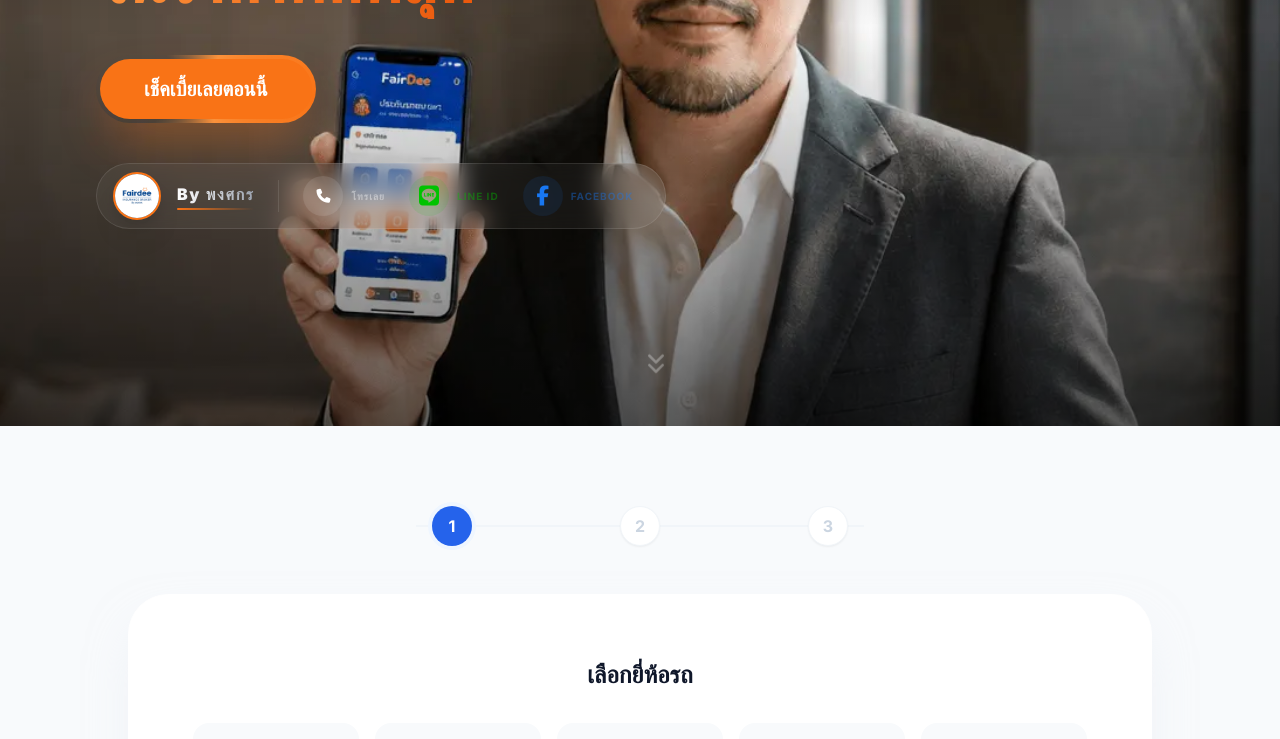
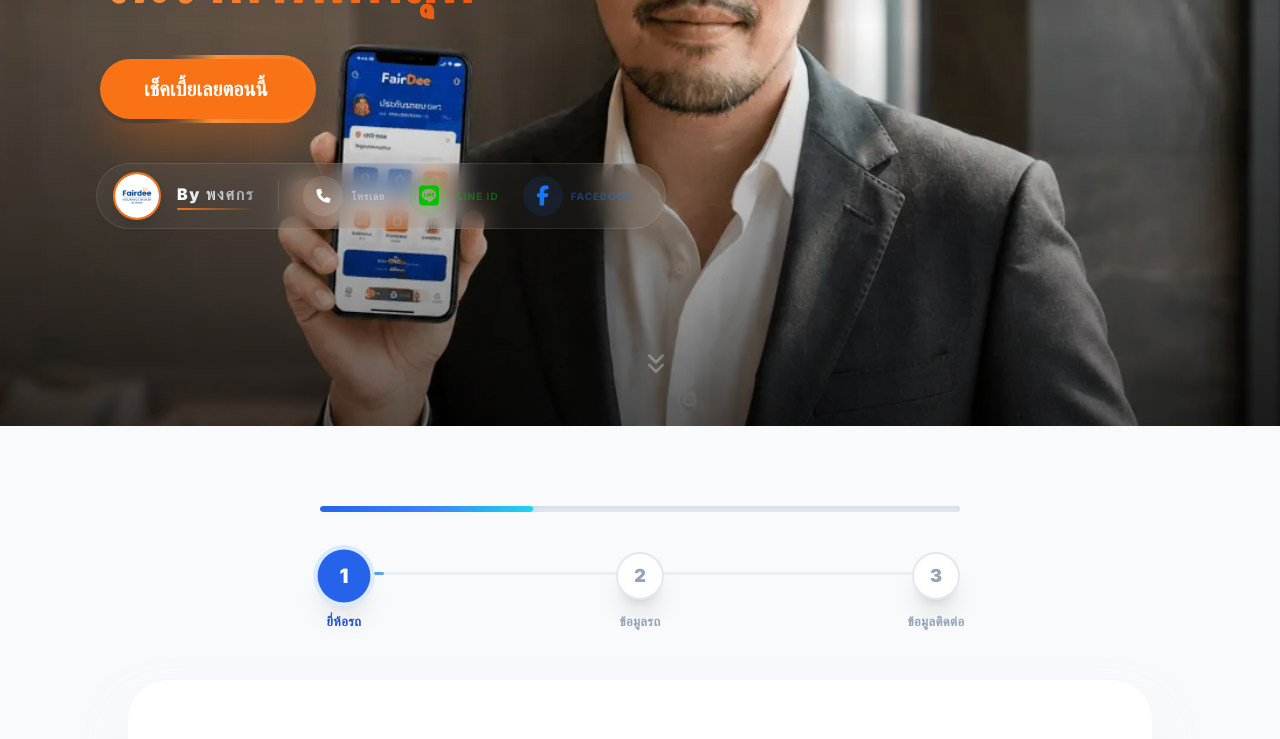
Before and after one commit to Olephichitphon/-, a React (Vite) app: page / in a window 1280 px wide. Shown: the part 374-1113 px from the top of the page. Built offline with nearby package versions, Linux system fonts and the light colour scheme; no server answers; a web font is replaced by a local one.

Commit message:
feat: enhance StepIndicator with step titles and top progress bar

```diff
--- a/src/components/wizard/StepIndicator.jsx
+++ b/src/components/wizard/StepIndicator.jsx
@@ -1,20 +1,78 @@
 import React from 'react';
 
 const StepIndicator = ({ currentStep, totalSteps = 3 }) => {
+  const steps = [
+    { num: 1, title: 'ยี่ห้อรถ' },
+    { num: 2, title: 'ข้อมูลรถ' },
+    { num: 3, title: 'ข้อมูลติดต่อ' }
+  ];
+
+  // Calculate progress width - starts at 10% even at step 1 for visibility
+  const progressWidth = Math.max(10, ((currentStep - 1) / (totalSteps - 1)) * 100);
+
   return (
-    <div className="flex items-center justify-between mb-12 relative px-4 max-w-md mx-auto">
-      <div className="absolute top-1/2 left-0 w-full h-0.5 bg-slate-100 -translate-y-1/2 z-0"></div>
-      {Array.from({ length: totalSteps }, (_, i) => i + 1).map((num) => (
+    <div className="max-w-2xl mx-auto mb-20 px-4">
+      {/* Top Completion Bar */}
+      <div className="w-full bg-slate-200 h-1.5 rounded-full mb-10 overflow-hidden shadow-inner">
         <div
-          key={num}
-          className={`relative z-10 w-10 h-10 rounded-full flex items-center justify-center font-bold transition-all duration-500 shadow-sm
-            ${currentStep >= num
-              ? 'bg-blue-600 text-white ring-4 ring-blue-50'
-              : 'bg-white text-slate-300 border border-slate-100'}`}
-        >
-          {num}
+          className="h-full bg-gradient-to-r from-blue-600 via-blue-500 to-cyan-400 transition-all duration-1000 ease-out rounded-full shadow-[0_0_10px_rgba(37,99,235,0.4)]"
+          style={{ width: `${(currentStep / totalSteps) * 100}%` }}
+        ></div>
+        <div className="flex justify-between mt-2 px-1">
+          <span className="text-[10px] font-bold text-slate-400 uppercase tracking-widest">Progress</span>
+          <span className="text-[10px] font-bold text-blue-600">{Math.round((currentStep / totalSteps) * 100)}% Complete</span>
         </div>
-      ))}
+      </div>
+
+      <div className="relative flex items-center justify-between">
+        {/* Step Connection Line Background */}
+        <div className="absolute top-5 left-0 w-full h-[3px] bg-slate-200/50 rounded-full z-0"></div>
+
+        {/* Active Step Connection Line */}
+        <div
+          className="absolute top-5 left-0 h-[3px] bg-gradient-to-r from-blue-600 to-blue-400 z-0 transition-all duration-700 ease-out rounded-full"
+          style={{ width: `${progressWidth}%` }}
+        ></div>
+
+        {steps.map((step) => {
+          const isActive = currentStep >= step.num;
+          const isCurrent = currentStep === step.num;
+
+          return (
+            <div key={step.num} className="relative z-10 flex flex-col items-center">
+              {/* Circle Wrapper for scale effect */}
+              <div className={`transition-all duration-500 ${isCurrent ? 'scale-110' : 'scale-100'}`}>
+                <div
+                  className={`w-12 h-12 rounded-full flex items-center justify-center font-black transition-all duration-500 shadow-xl
+                    ${isActive
+                      ? 'bg-blue-600 text-white ring-4 ring-blue-100'
+                      : 'bg-white text-slate-400 border-2 border-slate-200'
+                    }
+                  `}
+                >
+                  {isActive && currentStep > step.num ? (
+                    <i className="fas fa-check text-lg"></i>
+                  ) : (
+                    <span className="text-lg">{step.num}</span>
+                  )}
+                </div>
+              </div>
+
+              {/* Title */}
+              <div className="absolute top-14 whitespace-nowrap text-center">
+                <span className={`text-[13px] font-black uppercase tracking-wide transition-all duration-500
+                  ${isActive ? 'text-blue-700' : 'text-slate-400'}
+                `}>
+                  {step.title}
+                </span>
+                {isCurrent && (
+                  <div className="w-1 h-1 bg-blue-600 rounded-full mx-auto mt-1 animate-ping"></div>
+                )}
+              </div>
+            </div>
+          );
+        })}
+      </div>
     </div>
   );
 };
```
